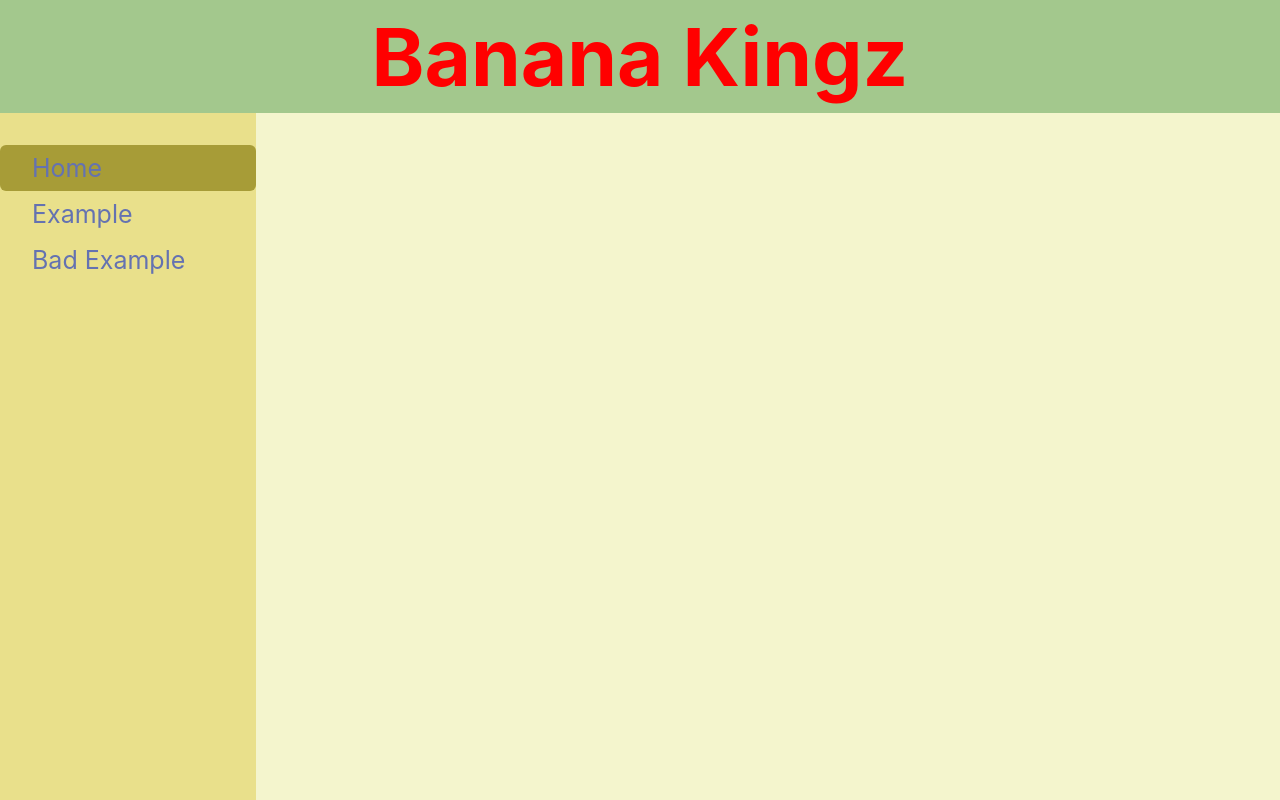
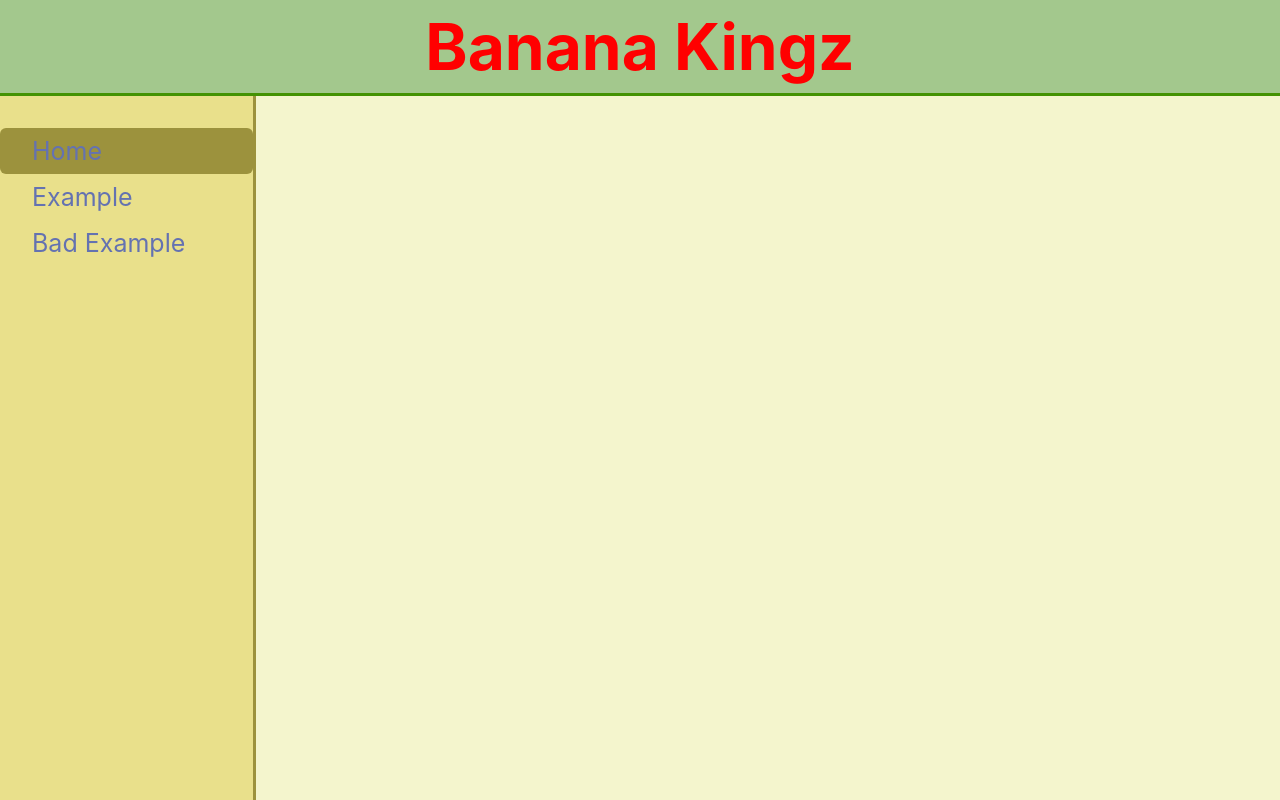
Before and after one commit to wjwat/bananakingz.net, a website built with webpack: page src/index.html in a window 1280 px wide. Built offline with nearby package versions, Linux system fonts and the light colour scheme; files whose address does not match are found by name.

Commit message:
Styling changes including using flexbox

```diff
--- a/src/css/site.css
+++ b/src/css/site.css
@@ -1,3 +1,13 @@
+:root {
+  --banana-leaf-dark: #439203;
+  --banana-leaf-light: #DAF826;
+  --banana-leaf-med: #86BC02;
+
+  --banana-peel-too-ripe: #9c923d;
+
+  --font-color-dark: #423e18;
+}
+
 body {
   background-color: #f4f5cd;
 }
@@ -5,36 +15,38 @@ body {
 body > header {
   text-align: center;
   background-color: #a3c88d;
-  /* border-bottom: 3px solid black; */
+  border-bottom: 3px solid var(--banana-leaf-dark);
 }
 
 header > h1 {
-  font-size: 5rem;
+  font-size: 4rem;
   margin: .5rem 0 .5rem 0;
 }
 
 iframe {
+  height: 99%;
   width: 100%;
-  height: 100%;
+  border: none;
   padding: 0rem 1rem;
 }
 
 .active {
-  background-color: #a79c37;
+  background-color: var(--banana-peel-too-ripe);
   border-radius: 6px;
 }
 
 .wrapper {
   height: 100%;
-  overflow: hidden;
+  display: flex;
+  flex-wrap: wrap;
 }
 
 .navigation {
+  flex-basis: 20%;
+  flex-grow: 1;
   padding-top: 32px;
-  float: left;
   background-color: #e9e08b;
-  width: 20%;
-  height: 100%;
+  border-right: 3px solid var(--banana-peel-too-ripe);
 }
 
 .navigation a {
@@ -50,7 +62,8 @@ iframe {
 }
 
 .main {
-  /* float: right; */
-  overflow: hidden;
   height: 100%;
+  flex-basis: 0;
+  flex-grow: 999;
+  min-inline-size: 80%;
 }
```
